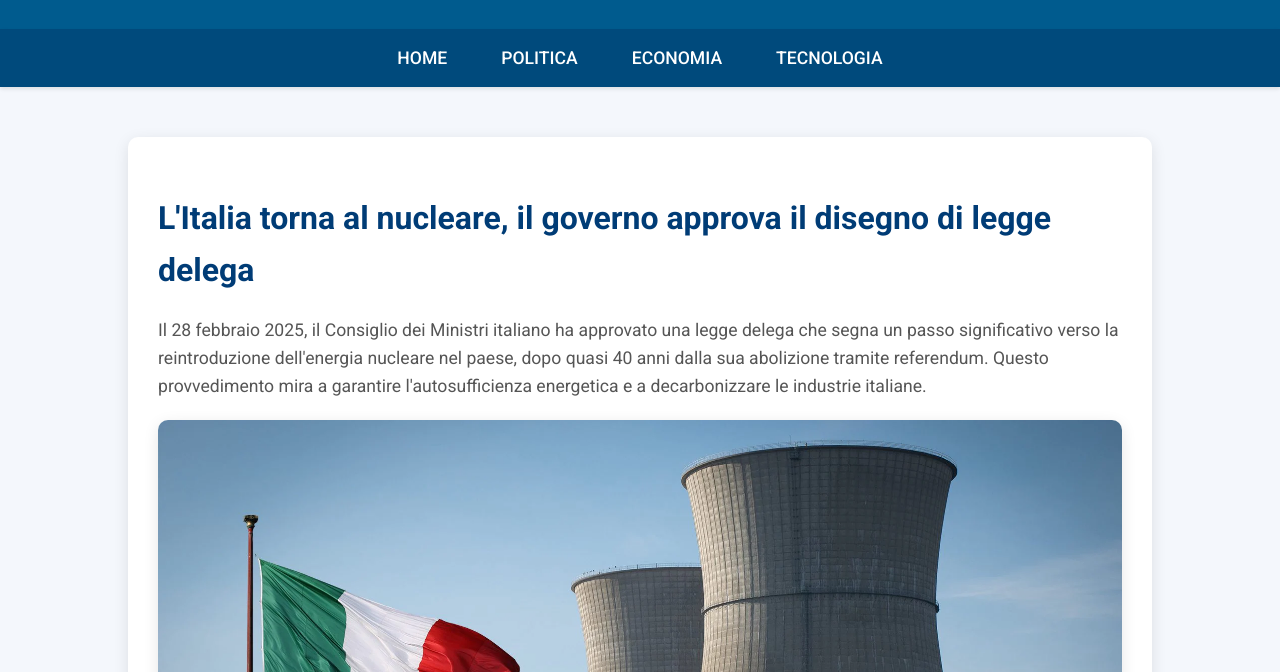
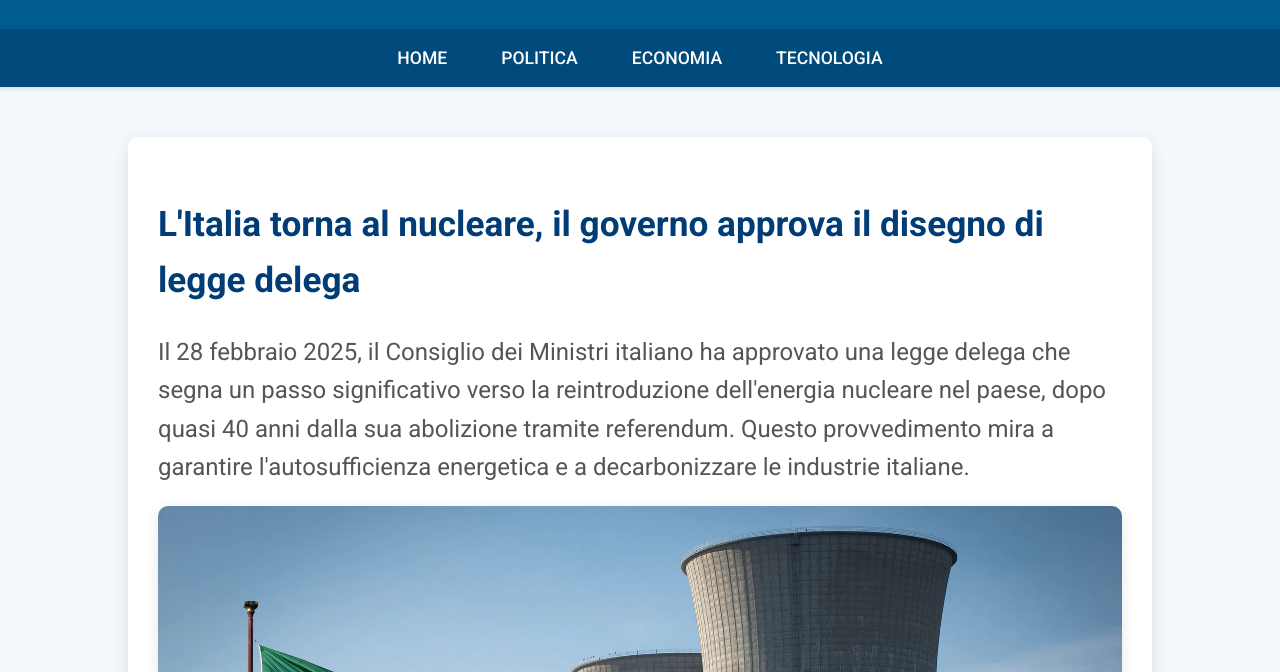
Before and after one commit to FabioReggiani22/Notizie, a plain HTML site: page notizia2.html in a window 1280 px wide. Shown: the part 128-800 px from the top of the page. Drawn offline with Linux system fonts and the light colour scheme.

Commit message:
font testo notizia 2

```diff
--- a/notizia2.html
+++ b/notizia2.html
@@ -67,7 +67,7 @@
         }
 
         .content h2 {
-            font-size: 2rem;
+            font-size: 2.2rem;
             color: #003c76;
             margin-bottom: 20px;
         }
@@ -85,7 +85,7 @@
         }
 
         .content p {
-            font-size: 1.1rem;
+            font-size: 1.5rem;
             margin-bottom: 20px;
             color: #555;
         }
```
